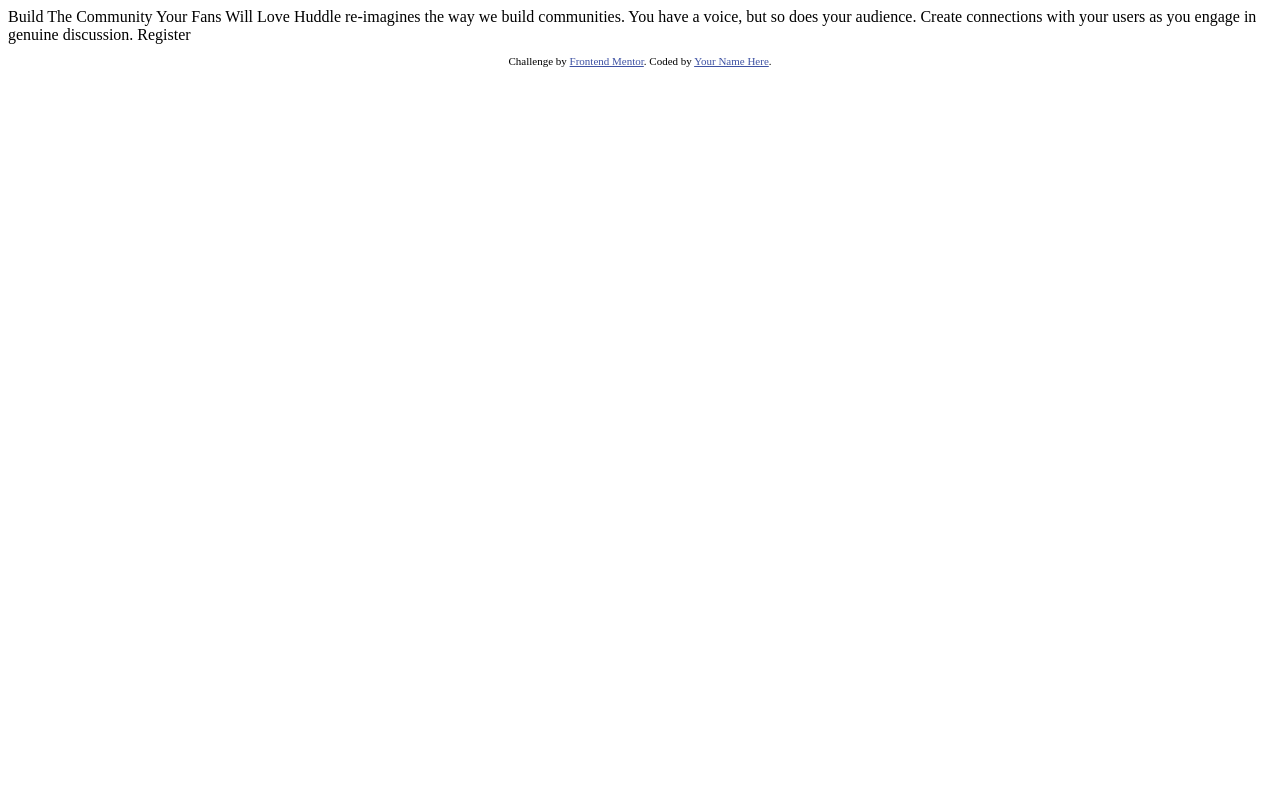
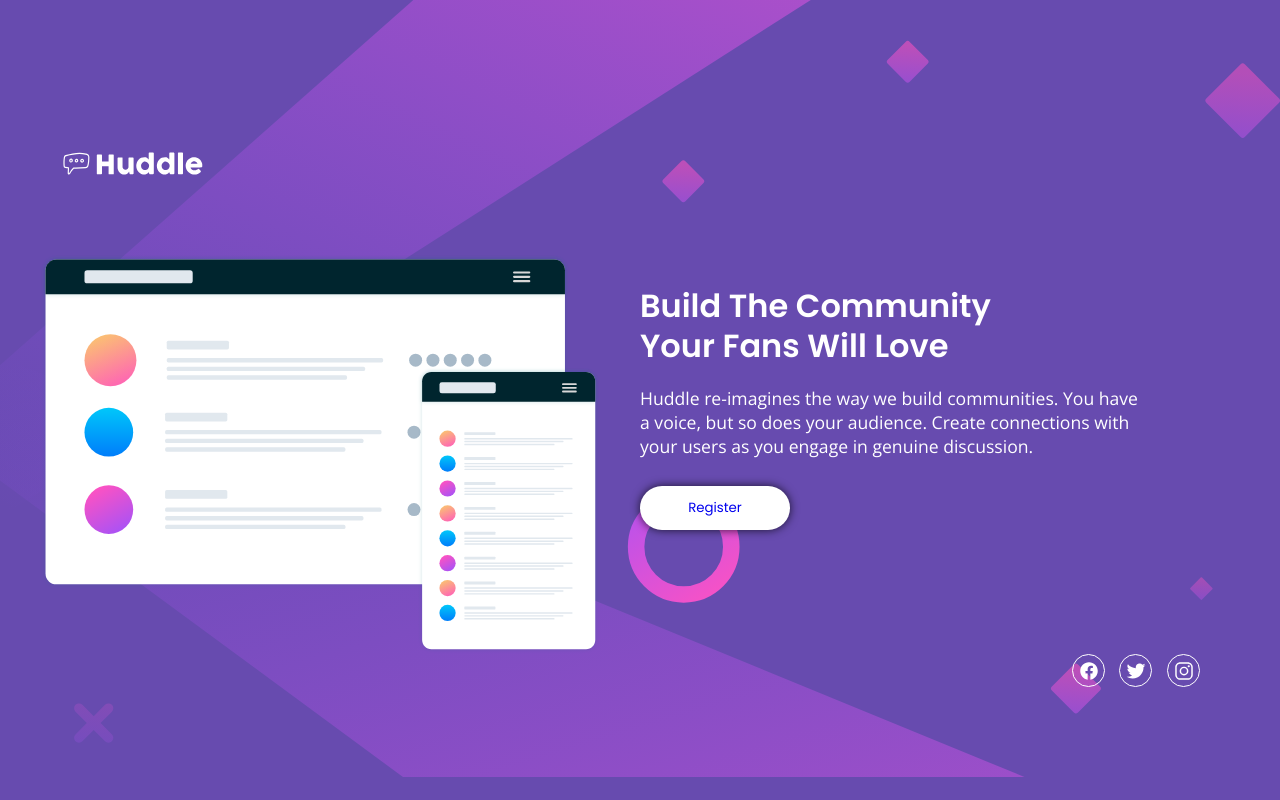
Before and after one commit to mohsin316/Huddle-landing-page, a plain HTML site: page index.html in a window 1280 px wide. Drawn offline with nearby package versions, Linux system fonts and the light colour scheme.

Commit message:
finished project

```diff
--- a/index.html
+++ b/index.html
@@ -2,32 +2,38 @@
 <html lang="en">
 <head>
   <meta charset="UTF-8">
-  <meta name="viewport" content="width=device-width, initial-scale=1.0"> <!-- displays site properly based on user's device -->
-
-  <link rel="icon" type="image/png" sizes="32x32" href="./images/favicon-32x32.png">
-
-  <title>Frontend Mentor | Huddle landing page with single introductory section</title>
-
-  <!-- Feel free to remove these styles or customise in your own stylesheet 👍 -->
-  <style>
-    .attribution { font-size: 11px; text-align: center; }
-    .attribution a { color: hsl(228, 45%, 44%); }
-  </style>
+  <meta name="viewport" content="width=device-width, initial-scale=1.0">
+  <link rel="preconnect" href="https://fonts.googleapis.com">
+  <link rel="preconnect" href="https://fonts.gstatic.com" crossorigin>
+  <link href="https://fonts.googleapis.com/css2?family=Open+Sans&family=Poppins:wght@400;600&display=swap" rel="stylesheet">
+  <link rel="stylesheet" href="style.css">
+  <title>Huddle landing page with single introductory section</title>
 </head>
 <body>
+  <header>
+    <img src="images/logo.svg" alt="Huddle main logo">
+  </header>
 
-  Build The Community Your Fans Will Love
+  <main>
+    <div class="img-holder"></div>
+    <div class="container">
+      <h1>Build The Community Your Fans Will Love</h1>
+      <p>Huddle re-imagines the way we build communities. You have a voice, but so does your audience. Create connections with your users as you engage in genuine discussion.</p>
+      <button type="button">
+        <a href="#">Register</a>
+      </button>
+    </div>
+  </main>
 
-  Huddle re-imagines the way we build communities. You have a voice, but so does your audience.
-  Create connections with your users as you engage in genuine discussion.
-
-  Register
 
   <footer>
-    <p class="attribution">
-      Challenge by <a href="https://www.frontendmentor.io?ref=challenge" target="_blank">Frontend Mentor</a>.
-      Coded by <a href="#">Your Name Here</a>.
-    </p>
+    <ion-icon class="facebook" name="logo-facebook"></ion-icon>
+    <ion-icon class="twitter" name="logo-twitter"></ion-icon>
+    <ion-icon class="instagram" name="logo-instagram"></ion-icon>
   </footer>
+
+
+  <script type="module" src="https://unpkg.com/ionicons@5.5.2/dist/ionicons/ionicons.esm.js"></script>
+  <script nomodule src="https://unpkg.com/ionicons@5.5.2/dist/ionicons/ionicons.js"></script>
 </body>
 </html>
--- /dev/null
+++ b/style.css
@@ -0,0 +1,261 @@
+*,
+*::after,
+*::before{
+    margin: 0;
+    padding: 0;
+    box-sizing: border-box;
+}
+
+:root{
+    --clr-one:hsl(257, 40%, 49%);
+    --clr-two:hsl(300, 69%, 71%);
+
+    --ff-one:'Poppins', sans-serif; /*headings*/
+    --ff-two:'Open Sans', sans-serif; /*main body*/
+
+    --ffM:400;
+    --ffB:600;
+}
+
+body{
+    background-image: url(images/bg-mobile.svg);
+    background-size: contain;
+    background-repeat: no-repeat;
+    background-position-x: 0px;
+    background-position-y: 0px;
+    background-color: var(--clr-one);
+    color: white;
+}
+
+header{
+    padding: 1.5rem 1.25rem;
+}
+
+img{
+    display: block;
+    width: 120px;
+    max-width: 100%;
+}
+
+main{
+    margin-top: 1.5rem;
+    display: flex;
+    flex-direction: column;
+    justify-content: center;
+    align-items: center;
+    text-align: center;
+}
+
+.container{
+    display: flex;
+    flex-direction: column;
+    justify-content: center;
+    align-items: center;
+    text-align: center;
+}
+
+.img-holder{
+    height: 180px;
+    width: 100%;
+    background-image: url("images/illustration-mockups.svg");
+    background-position: center;
+    background-repeat: no-repeat;
+    background-size: contain;
+}
+
+h1, a{
+    font-family: var(--ff-one);
+    text-decoration: none;
+}
+
+h1{
+    padding-top: 3rem;
+    padding-bottom: 1.25rem;
+    font-weight: var(--ffB);
+    font-size: 1.5rem;
+    line-height: 2rem;
+}
+
+button{
+    margin-top: 1rem;
+    width: 180px;
+    padding: .5rem 1rem;
+    border-radius: 25px;
+    background-color: white;
+    outline: none;
+    border: none;
+    cursor: pointer;
+    transition: all 250ms ease-in-out;
+    box-shadow: 0px 0px 10px 0px hsla(0, 0%, 0%, .75);
+}
+
+a{
+    width: 100%;
+}
+
+p{
+    font-size: 1rem;
+    width: 80%;
+    font-family: var(--ff-two);
+    line-height: 1.5rem;
+}
+
+footer{
+    margin-top: 3.5rem;
+    display: flex;
+    justify-content: center;
+    align-items: center;
+    gap: .5rem;
+}
+
+footer > * {
+    font-size: 1rem;
+    border: 1px solid white;
+    border-radius: 50%;
+    padding: .35rem;
+    cursor: pointer;
+    transition: all 250ms ease-in-out;
+}
+
+button:hover{
+    background-color: var(--clr-two);
+}
+button:hover a{
+    color: white;
+}
+
+footer > *:hover{
+    color: var(--clr-two);
+    border-color: var(--clr-two);
+}
+
+
+@media (min-width: 375px){
+    header{
+        padding: 2rem 1.5rem;
+    }
+    img{
+        width: 150px;
+    }
+    main{
+        margin-top: 2.5rem;
+    }
+    .img-holder{
+        height: 200px;
+        width: 100%;
+    }
+
+    button{
+        margin-top: 1.5rem;
+    }
+
+    footer{
+        margin: 3.5rem;
+    }
+}
+
+@media (min-width: 400px){
+    header{
+        padding: 2rem 1.5rem;
+    }
+
+    .img-holder{
+        height: 250px;
+        width: 100%;
+    }
+
+    button{
+        margin-top: 1.75rem;
+    }
+
+    h1, p{
+        max-width: 350px;
+    }
+
+}
+
+@media (min-width: 1000px){
+
+    body{
+        min-height: 100vh;
+        background-image: url("images/bg-desktop.svg");
+    }
+
+    header{
+        padding: 2rem 1.75rem;
+    }
+
+    main{
+        flex-direction: row;
+    }
+
+    .img-holder, .container{
+        flex: 1;
+    }
+
+    .img-holder{
+        height: 350px;
+    }
+
+    .container{
+        align-self: flex-start;
+        text-align: left;
+        align-items: flex-start;
+        padding-left: 2rem;
+    }
+    h1{
+        max-width: 400px;
+        font-size: 2rem;
+        line-height: 2.5rem;
+        padding-top: 2rem;
+    }
+
+    p{
+        max-width: 90%;
+        font-size: 1.1rem;
+    }
+
+    button{
+        padding: .75rem 1rem;
+        width: 150px;
+    }
+
+    footer{
+        justify-content: flex-end;
+        gap: .9rem;
+    }
+
+    footer > *{
+        font-size: 1.25rem;
+    }
+
+}
+
+@media (min-width: 1200px){
+    body{
+        display: grid;
+        min-height: 100vh;
+        place-content: center;
+    }
+    header{
+        padding: 2rem 3.5rem;
+        max-width: 1366px;
+    }
+    .main{
+        width: 1366px;
+    }
+    .container{
+        padding-left: 0;
+    }
+    .img-holder{
+        height: 400px;
+    }
+
+    footer{
+        max-width: 1286px;
+        margin: 0;
+        margin-right: 5rem;
+        justify-content: flex-end;
+    }
+
+}
```
Also changed, not shown: 1 other file.
